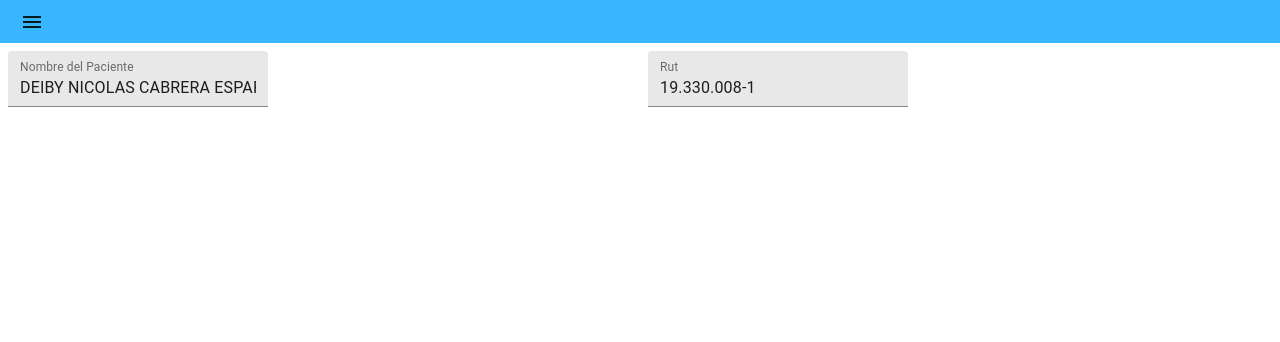
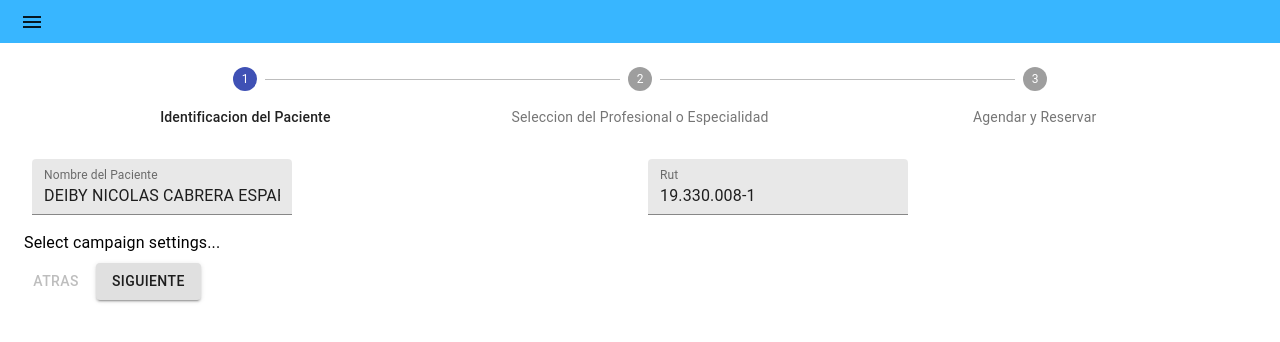
Before and after one commit to ysuvin/frontLecofq5, a React (Create React App) app: page /Grupo4/paciente/horas in a window 1280 px wide. Shown: the top 342 px of the page. Built offline with nearby package versions, Linux system fonts and the light colour scheme.

Commit message:
Solucion detalle vista

```diff
--- a/src/View/Grupo4/ContainerHorasPaciente.js
+++ b/src/View/Grupo4/ContainerHorasPaciente.js
@@ -1,8 +1,8 @@
 import React, {Fragment} from 'react';
 import {BrowserRouter, Route, Link} from 'react-router-dom';
-import Identify from './InscripcionHoras/Identify';
 import TemporaryDrawer from './Navbar/Navbar';
 import Box from '@material-ui/core/Box';
+import Grid from '../../Model/Grupo4/InscripcionHoras/Grids'
 import Container from '@material-ui/core/Container';
 
 const ContainerHorasPaciente = () => {
@@ -14,7 +14,7 @@ const ContainerHorasPaciente = () => {
             <div className="navbar">
                 <TemporaryDrawer />
             </div>
-            <Identify />
+            <Grid />
 
 
         </Fragment>
```
